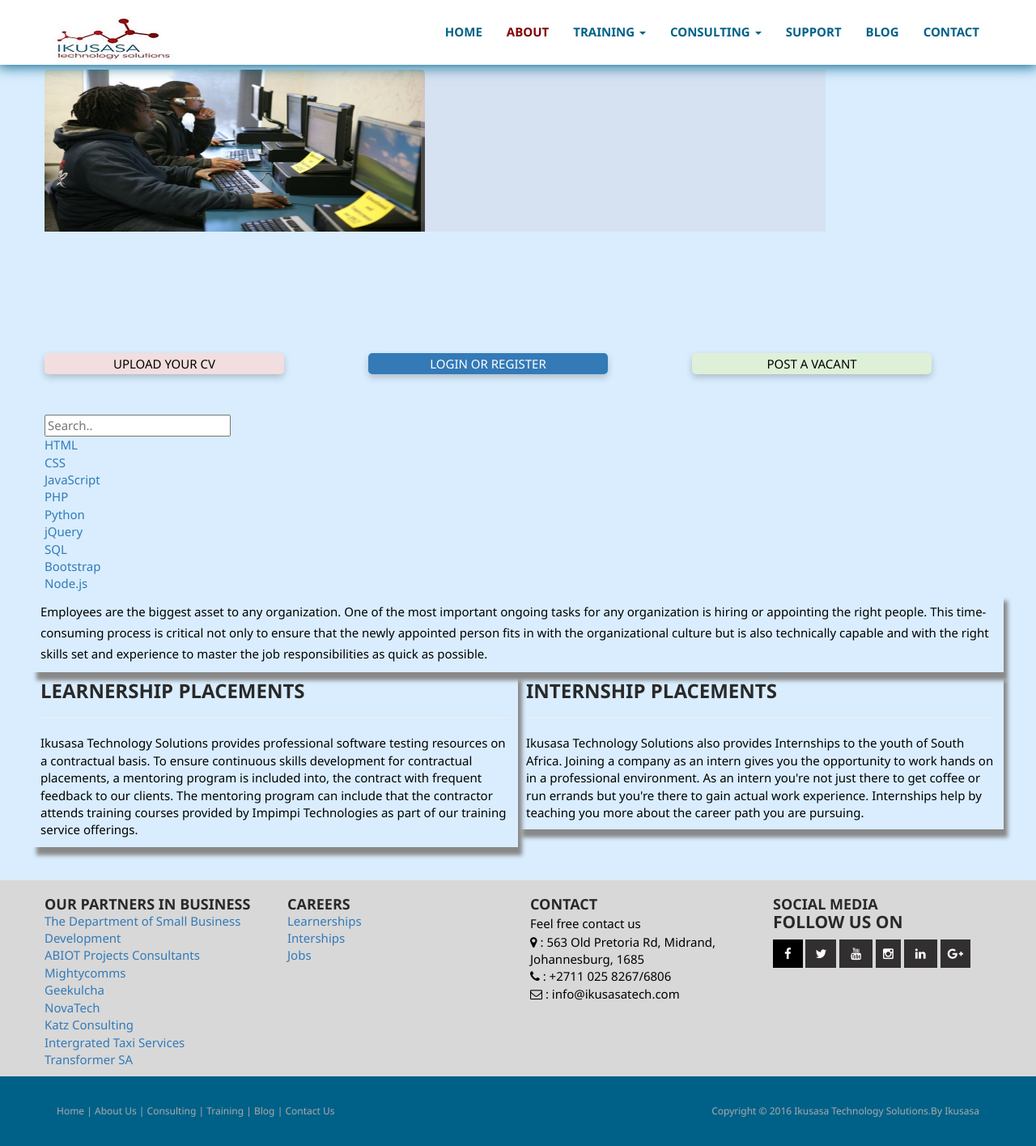
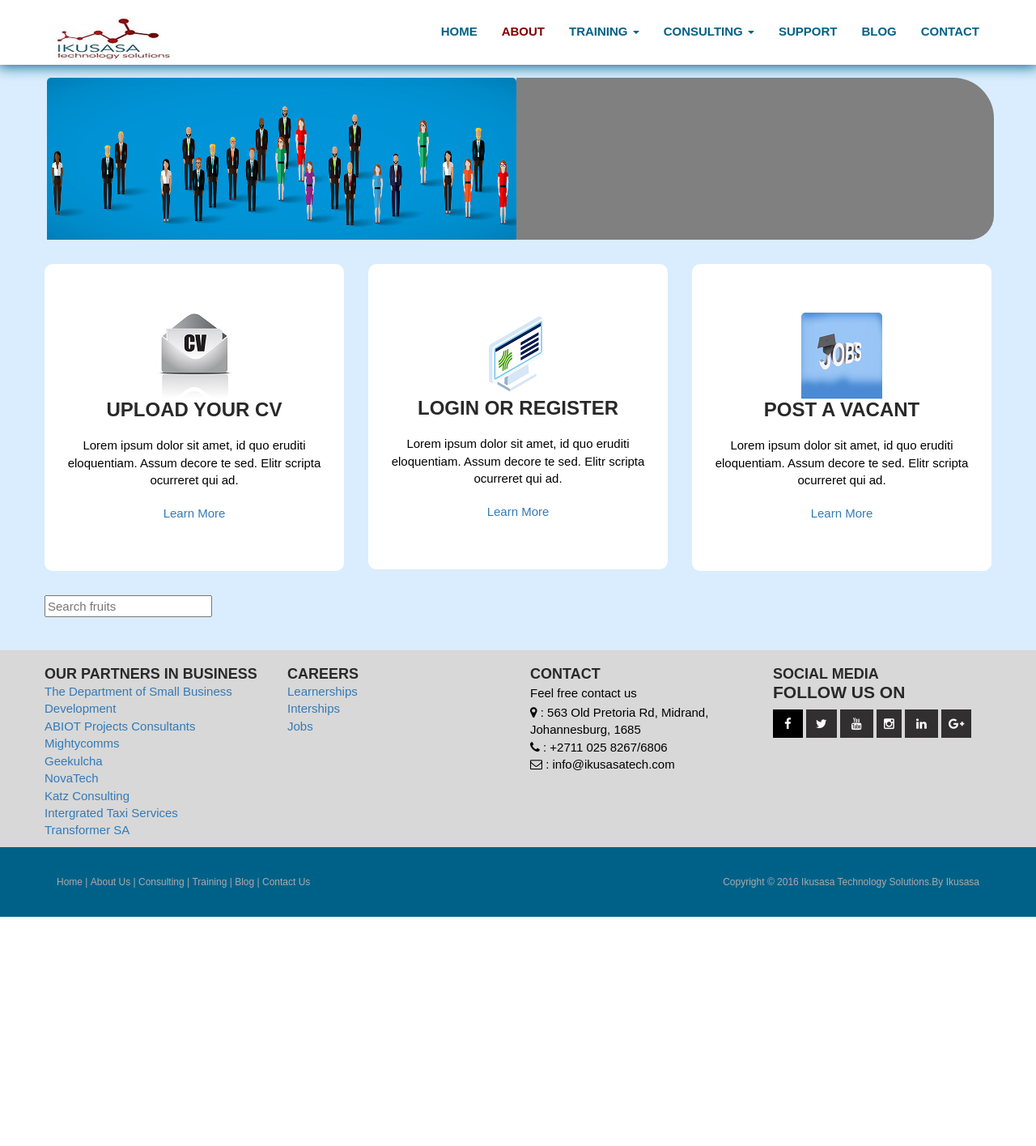
Before and after one commit to IkusasaTech/website2019, a PHP site: page /recruitment.html in a window 1280 px wide. Shown: the whole page at 81% size. After the commit the page ends 1132 px from the top, so only its background shows below. Run offline with PHP 8.4, Linux system fonts and the light colour scheme; some libraries are stand-ins or nearby versions.

Commit message:
recruitment page

```diff
--- a/css/style.css
+++ b/css/style.css
@@ -2223,24 +2223,77 @@
   border-radius: 6px 0 6px 6px;
 }
 .recruit-tab{
-  box-shadow: rgb(136, 136, 136) 5px 10px 5px;
+
   border-width: 1px;
   padding: 10px;
-}
-.recruit-tab1{
- width:500px;
-  height: 300px;
-  margin-right: -10px;
-}
+  height: 140px;
+  margin-left: 8px;
+
+}
+
+
 .recruit-tab2{
-  background-color: rgba(206, 193, 206, 0.295);
+  background-color: gray;
   height: 200px;
-  width: 500px;
+  width: 590px;
   margin-left: -10px;
+  margin-top: 10px;
+  border-radius: 1px 50px 30px 1px;
 
 }
 .row3{
   height: 300px;
+
+}
+.container-recruit{
+
+  padding: top 0;
+}
+/*
+Recruitment-social cards
+*/
+@import url('https://fonts.googleapis.com/css?family=Josefin+Sans:100,300,400,600,700');
+
+body{
+    background: #f2f2f2;
+    font-family: 'Josefin Sans', sans-serif;
+}
+
+h3{
+     font-family: 'Josefin Sans', sans-serif;
+}
+
+.box{
+    padding:60px 0px;
+}
+
+.box-part{
+    background:#FFF;
+    border-radius:10px;
+    padding:60px 10px;
+    margin:30px 0px;
+}
+
+.box-part:hover{
+    background:#4183D7;
+}
+
+.box-part:hover .fa ,
+.box-part:hover .title ,
+.box-part:hover .text ,
+.box-part:hover a{
+    color:#FFF;
+    -webkit-transition: all 1s ease-out;
+    -moz-transition: all 1s ease-out;
+    -o-transition: all 1s ease-out;
+    transition: all 1s ease-out;
+}
+
+.text{
+    margin:20px 0px;
+}
+
+.fa{
 
 }
 
--- a/js/theme.js
+++ b/js/theme.js
@@ -829,3 +829,32 @@
        centi.size(centi.sizeW, centi.sizeH);
     }
   };})();
+
+/**
+ * SEARCH FILTER FUNCTION
+ */
+
+
+$("#searchInput").on('keyup', function() {
+  var searchValue = $(this).val();
+  searchAndFilter(searchValue)
+});
+
+function searchAndFilter(searchTerm) {
+  if (searchTerm == '') {
+    $("#fruits li").hide()
+  } else {
+    $("#fruits li").each(function() {
+      var currentText = $(this).text();
+      currentText = currentText.toUpperCase();
+      searchTerm = searchTerm.toUpperCase();
+      if (currentText.indexOf(searchTerm) >= 0) {
+        $(this).show();
+      }
+    });
+  }
+}
+
+$(document).ready(function() {
+  $("#fruits li").hide();
+});
--- a/recruitment.html
+++ b/recruitment.html
@@ -182,92 +182,92 @@
 
 
             <div class="row">
-                <div class="recruit-tab1 col-lg-9 col-md-9 col-sm-12">
+                <div class="recruit-tab col-lg-6 col-md-6 col-sm-12">
                     <img src="images/recruitpic1.jpg" alt="Trulli" width="700" height="200">
                 </div>
-                <div class="recruit-tab2 col-lg-3 col-md-3 col-sm-12" width="700" height="200">
+                <div class="recruit-tab2 col-lg-6 col-md-6 col-sm-12" width="700" height="200">
 
                 </div>
             </div>
-            <div class="row">
-                <div class="text-box col-lg-4 col-md-4 col-sm-12">
-                    <div class="card bg-danger B h-100">
-                        <div class="card-body text-center">
-                            <p class="card-text">UPLOAD YOUR CV</p>
+            <div class="box-box">
+                <div class="container">
+                    <div class="row">
+                        <div class="col-lg-4 col-md-4 col-sm-4 col-xs-12">
+
+                            <div class="box-part text-center">
+
+                                <center><img src="images/cv-upload.jpg"  alt="Here you login"></center>
+
+                                <div class="title">
+                                    <h4>UPLOAD YOUR CV</h4>
+                                </div>
+
+                                <div class="text">
+                                    <span>Lorem ipsum dolor sit amet, id quo eruditi eloquentiam. Assum decore te sed. Elitr scripta
+                                        ocurreret qui ad.</span>
+                                </div>
+
+                                <a href="#">Learn More</a>
+
+                            </div>
+                        </div>
+
+                        <div class="col-lg-4 col-md-4 col-sm-4 col-xs-12">
+
+                            <div class="box-part text-center">
+                                <center><img src="images/loginrecruit.png"  alt="Here you login"></center>
+
+                                <div class="title">
+                                    <h4>LOGIN OR REGISTER</h4>
+                                </div>
+
+                                <div class="text">
+                                    <span>Lorem ipsum dolor sit amet, id quo eruditi eloquentiam. Assum decore te sed. Elitr scripta
+                                        ocurreret qui ad.</span>
+                                </div>
+
+                                <a href="#">Learn More</a>
+
+                            </div>
+                        </div>
+
+                        <div class="col-lg-4 col-md-4 col-sm-4 col-xs-12">
+
+                            <div class="box-part text-center">
+
+                                <center><img src="images/jobposting.png"  alt="Here you login"></center>
+
+                                <div class="title">
+                                    <h4>POST A VACANT</h4>
+                                </div>
+
+                                <div class="text">
+                                    <span>Lorem ipsum dolor sit amet, id quo eruditi eloquentiam. Assum decore te sed. Elitr scripta
+                                        ocurreret qui ad.</span>
+                                </div>
+
+                                <a href="#">Learn More</a>
+
+                            </div>
                         </div>
                     </div>
+                </div>
+            </div>
 
 
-                </div>
-                <div class="text-box col-lg-4 col-md-4 col-sm-12">
-                    <div class="card bg-primary">
-                        <div class="card-body text-center">
-                            <p class="card-text">LOGIN OR REGISTER</p>
-                        </div>
-                    </div>
+                <div class="search-box">
 
+                    <input type="text" id="searchInput" placeholder="Search fruits">
 
-                </div>
-                <div class="text-box col-lg-4 col-md-4 col-sm-12">
-                    <div class="card bg-success">
-                        <div class="card-body text-center">
-                            <p class="card-text">POST A VACANT</p>
-                        </div>
-                    </div>
-
-
-                </div>
-                <div class="search-box">
-                    <div class="col-lg-8 col-md-8 col-sm-12">
-                            <input type="text" id="mySearch" onkeyup="myFunction()" placeholder="Search.." title="Type in a category">
-
-                            <ul id="myMenu">
-                              <li><a href="#">HTML</a></li>
-                              <li><a href="#">CSS</a></li>
-                              <li><a href="#">JavaScript</a></li>
-                              <li><a href="#">PHP</a></li>
-                              <li><a href="#">Python</a></li>
-                              <li><a href="#">jQuery</a></li>
-                              <li><a href="#">SQL</a></li>
-                              <li><a href="#">Bootstrap</a></li>
-                              <li><a href="#">Node.js</a></li>
-                            </ul>
-                    </div>
+                    <ul id="fruits">
+                        <li>Mango</li>
+                        <li>Apple</li>
+                        <li>Grape</li>
+                        <li>Cherry</li>
+                    </ul>
                 </div>
 
             </div>
-            <div class="row">
-                <div class="recruit-tab col-lg-12 col-md-12 col-sm-12">
-
-                    <p>Employees are the biggest asset to any organization. One of the most important ongoing tasks for any
-                        organization is hiring or appointing the right people. This time-consuming process is critical not
-                        only to ensure that the newly appointed person fits in with the organizational culture but is also
-                        technically capable and with the right skills set and experience to master the job responsibilities
-                        as quick as possible.
-                    </p>
-                </div>
-
-
-            </div>
-
-            <div class="row">
-                <div class="recruit-tab col-lg-6 col-md-6 col-sm-12">
-                    <h4>LEARNERSHIP PLACEMENTS</h4>
-                    <hr> Ikusasa Technology Solutions provides professional software testing resources on a contractual basis.
-                    To ensure continuous skills development for contractual placements, a mentoring program is included into,
-                    the contract with frequent feedback to our clients. The mentoring program can include that the contractor
-                    attends training courses provided by Impimpi Technologies as part of our training service offerings.
-                </div>
-                <div class="recruit-tab col-lg-6 col-md-6 col-sm-12">
-                    <h4>INTERNSHIP PLACEMENTS</h4>
-                    <hr> Ikusasa Technology Solutions also provides Internships to the youth of South Africa. Joining a company
-                    as an intern gives you the opportunity to work hands on in a professional environment. As an intern you're
-                    not just there to get coffee or run errands but you're there to gain actual work experience. Internships
-                    help by teaching you more about the career path you are pursuing.
-                </div>
-            </div>
-        </div>
-
 
 
 
@@ -482,6 +482,7 @@
     <button class="scroll-top tran3s p-color-bg">
         <i class="fa fa-long-arrow-up" aria-hidden="true"></i>
     </button>
+    <script src="https://ajax.googleapis.com/ajax/libs/jquery/2.1.1/jquery.min.js"></script>
     <script type="text/javascript" src="vendor/jquery.2.2.3.min.js"></script>
     <script type="text/javascript" src="vendor/bootstrap/bootstrap.min.js"></script>
     <script src="vendor/revolution/jquery.themepunch.tools.min.js"></script>
```
Also changed, not shown: images/cv-upload.jpg (added), images/jobposting.png (added), images/loginrecruit.png (added), images/recruitpic1.jpg.
